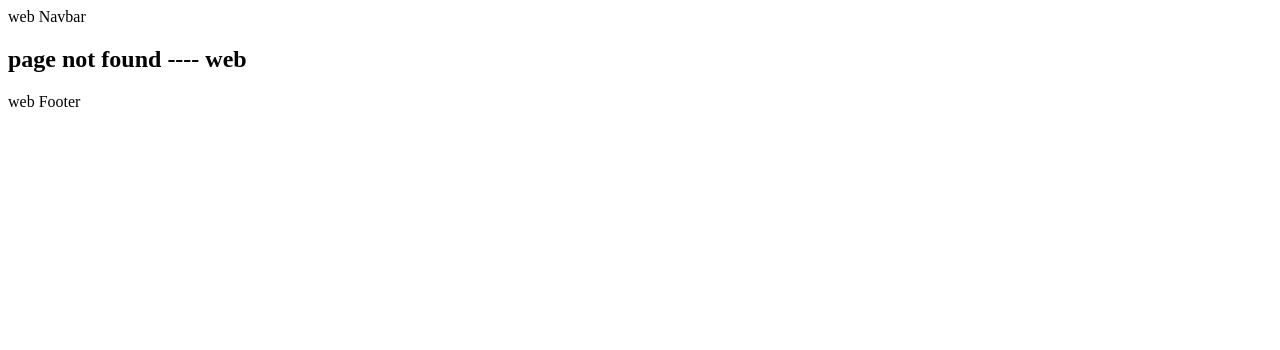
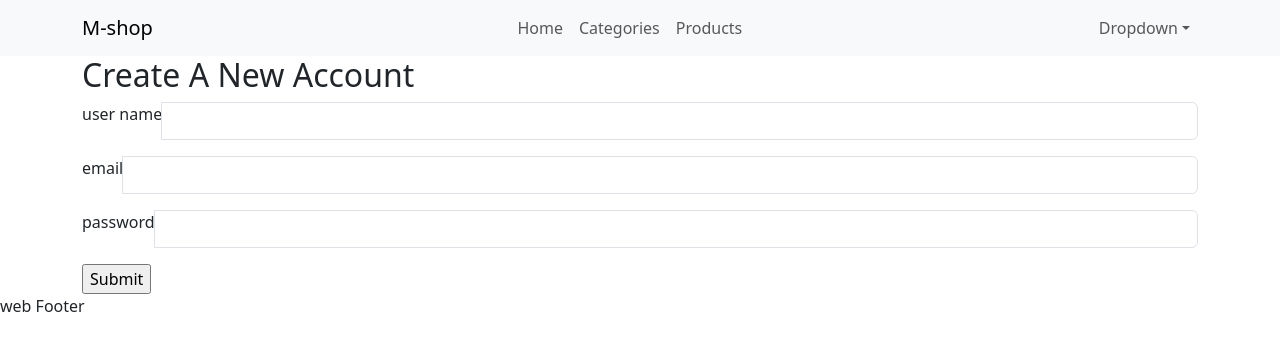
Before and after one commit to Mohammed-basel/e-commerce, a React (Vite) app: page /register in a window 1280 px wide. Before the commit this address had no page. Shown: the top 350 px of the page. Built offline with nearby package versions, Linux system fonts and the light colour scheme.

Commit message:
added register page

```diff
--- a/package.json
+++ b/package.json
@@ -12,6 +12,7 @@
   "dependencies": {
     "axios": "^1.6.2",
     "bootstrap": "^5.3.2",
+    "formik": "^2.4.5",
     "react": "^18.2.0",
     "react-bootstrap": "^2.9.1",
     "react-dom": "^18.2.0",
--- a/src/App.jsx
+++ b/src/App.jsx
@@ -1,5 +1,7 @@
 import {RouterProvider} from "react-router-dom";
 import { router } from "./layouts/routes.jsx";
+import '../node_modules/bootstrap/dist/css/bootstrap.min.css'
+import '../node_modules/bootstrap/dist/js/bootstrap.bundle.min.js'
 
 export default function App(){
   return(
--- /dev/null
+++ b/src/components/pages/Inputs.jsx
@@ -0,0 +1,23 @@
+import React from "react";
+
+function Inputs({ id, title, type = "text", name, value, onChange, errors }) {
+    console.log(errors)
+  return (
+    <>
+      <div className="input-group mb-3">
+        <label htmlFor={id}>{title}</label>
+        <input
+          type={type}
+          name={name}
+          className="form-control"
+          id={id}
+          value={value}
+          onChange={onChange}
+        />
+        {errors[name] &&<p className="text text-danger">{errors[name]}</p>}
+      </div>
+    </>
+  );
+}
+
+export default Inputs;
--- a/src/components/web/navbar/Navbar.jsx
+++ b/src/components/web/navbar/Navbar.jsx
@@ -1,9 +1,52 @@
-import React from 'react'
+import { Link } from "react-router-dom";
+import Register from './../register/Register';
 
-function Navbar() {
+
+function BasicExample() {
   return (
-    <div>web Navbar</div>
-  )
+    <nav className="navbar navbar-expand-lg bg-body-tertiary">
+      <div className="container">
+      <a className="navbar-brand" href="#">M-shop</a>
+      <button className="navbar-toggler" type="button" data-bs-toggle="collapse" data-bs-target="#navbarSupportedContent" aria-controls="navbarSupportedContent" aria-expanded="false" aria-label="Toggle navigation">
+        <span className="navbar-toggler-icon" />
+      </button>
+      <div className="collapse navbar-collapse" id="navbarSupportedContent">
+        <ul className="navbar-nav m-auto mb-2 mb-lg-0">
+
+          <li className="nav-item">
+            <a className="nav-link" href="#">Home</a>
+          </li>
+
+
+          <li className="nav-item">
+            <a className="nav-link" href="#">Categories</a>
+          </li>
+
+
+          <li className="nav-item">
+          <a className="nav-link" href="#">Products</a>
+        </li>
+
+
+        </ul>
+        <ul className="navbar-nav">
+        <li className="nav-item dropdown">
+        <a className="nav-link dropdown-toggle" href="#" role="button" data-bs-toggle="dropdown" aria-expanded="false">
+          Dropdown
+        </a>
+        <ul className="dropdown-menu ">
+          <li><Link className="dropdown-item" to="/Register">register</Link></li>
+          <li><hr className="dropdown-divider" /></li>
+          <li><a className="dropdown-item" href="#">login</a></li>
+        </ul>
+      </li>
+        </ul>
+
+      </div>
+    </div>
+  </nav>
+
+  );
 }
 
-export default Navbar
+export default BasicExample;
--- /dev/null
+++ b/src/components/web/register/Register.jsx
@@ -0,0 +1,78 @@
+import React from "react";
+import Input from "../../pages/Inputs.jsx";
+import { useFormik } from "formik";
+
+function Register() {
+  const formik = useFormik({
+    initialValues: {
+      userName: "",
+      email: "",
+      password: "",
+    },
+    onSubmit: (values) => {
+      console.log(values);
+    },
+    validate: (values) => {
+      let errors = {};
+      if (!values.userName) {
+        errors.userName = "User Name Is Required";
+      }
+      if (!values.email) {
+        errors.email = "Email Is Required";
+      }
+      if (!values.password) {
+        errors.password = "Password Is Required";
+      }
+      return errors;
+    },
+  });
+
+  const Inputs = [
+    {
+      id: "username",
+      type: "text",
+      name: "userName",
+      title: "user name",
+      value: formik.values.userName,
+    },
+    {
+      id: "email",
+      type: "email",
+      name: "email",
+      title: "email",
+      value: formik.values.email,
+    },
+    {
+      id: "password",
+      type: "password",
+      name: "password",
+      title: "password",
+      value: formik.values.password,
+    },
+  ];
+
+  const renderInputs = Inputs.map((input, index) => (
+    <Input
+      type={input.type}
+      id={input.id}
+      name={input.name}
+      title={input.title}
+      value={input.value}
+      key={index}
+      errors={formik.errors}
+      onChange={formik.handleChange}
+    />
+  ));
+
+  return (
+    <>
+      <div className="container">
+        <h2>Create A New Account</h2>
+        <form onSubmit={formik.handleSubmit}>{renderInputs}</form>
+        <input type="submit" />
+      </div>
+    </>
+  );
+}
+
+export default Register;
--- a/src/layouts/routes.jsx
+++ b/src/layouts/routes.jsx
@@ -5,12 +5,17 @@ import Categories from "./../components/web/categories/Categories.jsx";
 import Dashbordlayout from "./Dashboardlayout.jsx";
 import Homedashboard from "./../components/dashboard/home/Home.jsx";
 import CategoriesDashboard from "./../components/dashboard/categoties/Categories.jsx";
+import Register from './../components/web/register/Register';
 
 export const router = createBrowserRouter([
     {
       path: "/",
       element: <Layout/>,
       children:[
+        {
+          path: 'register',
+          element:<Register/>
+          },
         {
         path: 'home',
         element:<Home/>
```
Also changed, not shown: 1 other file (tests, documents, lock files or other folders).
